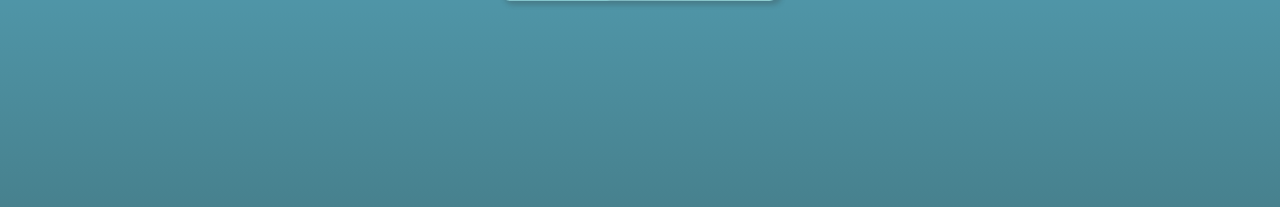
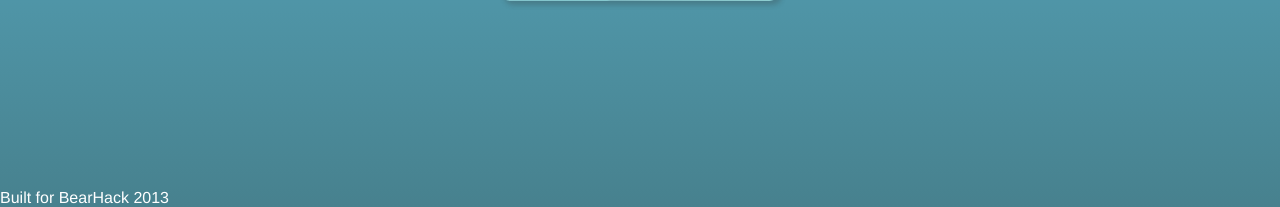
Before and after one commit to ericlee314/TweetScript, a PHP site: page / in a window 1280 px wide. Shown: the part 593-800 px from the top of the page. Run offline with PHP 8.4, Linux system fonts and the light colour scheme.

Commit message:
Style changes

```diff
--- a/index.html
+++ b/index.html
@@ -17,6 +17,9 @@
 		<div id="explanation">
 			TweetScript is a programming language composed entirely from your tweets.
 			<a class="button" id="getstarted">Get started</a>
+		</div>
+		<div id="moreinfo">
+			Built for BearHack 2013
 		</div>
 	</header>
 
--- a/js/interface.js
+++ b/js/interface.js
@@ -26,7 +26,7 @@ function switch_to(target) {
 // Renders an array of tweets in the specified HTML element.
 function display_tweets(user_tweets, element) {
 	for(var i = 0; i < user_tweets.length; i++) {
-		$(element).append('<div class="tweet" id="'+user_tweets[i]["id"]+'">'+user_tweets[i]["text"]+'<div class="tweets"></div></div>');
+		$(element).append('<div class="tweet" id="'+user_tweets[i]["id"]+'">'+user_tweets[i]["webtext"]+'<div class="tweets"></div></div>');
 		display_tweets(user_tweets[i]["children"], '#'+user_tweets[i]["id"]+' > .tweets');
 	}
 }
@@ -51,5 +51,5 @@ function process_composed() {
 	if(x) {
 		output(x);
 	}
-	$("body").scrollTop($("body")[0].scrollHeight);
+	$("#interpreter").scrollTop($("#interpreter")[0].scrollHeight);
 }
--- a/js/load_tweets.js
+++ b/js/load_tweets.js
@@ -27,6 +27,7 @@ function make_tweet_objects(user, raw_tweets) {
 		tweet["parent"] = raw_tweets[i]["in_reply_to_status_id"];
 		tweet["text"] = raw_tweets[i]["text"];
 		tweet["tokenized"] = read_tweet(tweet["text"]);
+		tweet["webtext"] = filter_web_links(tweet["text"]);
 		tweet["children"] = [];
 		tweet["remove"] = false;
 		user_tweets.push(tweet);
@@ -71,6 +72,7 @@ function build_tweet(text) {
 	tweet["parent"] = null;
 	tweet["text"] = text;
 	tweet["tokenized"] = read_tweet(tweet["text"]);
+	tweet["webtext"] = filter_web_links(tweet["text"]);
 	tweet["children"] = [];
 	tweet["remove"] = false;
 	return tweet;
--- a/style.css
+++ b/style.css
@@ -51,7 +51,14 @@ body {
 	transition: all .5s;
 }
 
-.mini #explanation {
+#moreinfo {
+	position: absolute;
+	bottom: 0px;
+	left: 0px;
+	font-size: 16px;
+}
+
+.mini #explanation, .mini #moreinfo {
 	display: none;
 }
 
@@ -161,6 +168,7 @@ body {
 	height: 150px;
 	margin-left: -450px;
 	background: #ccc;
+	border-radius: 10px 10px 0 0;
 }
 
 #composer textarea {
```
